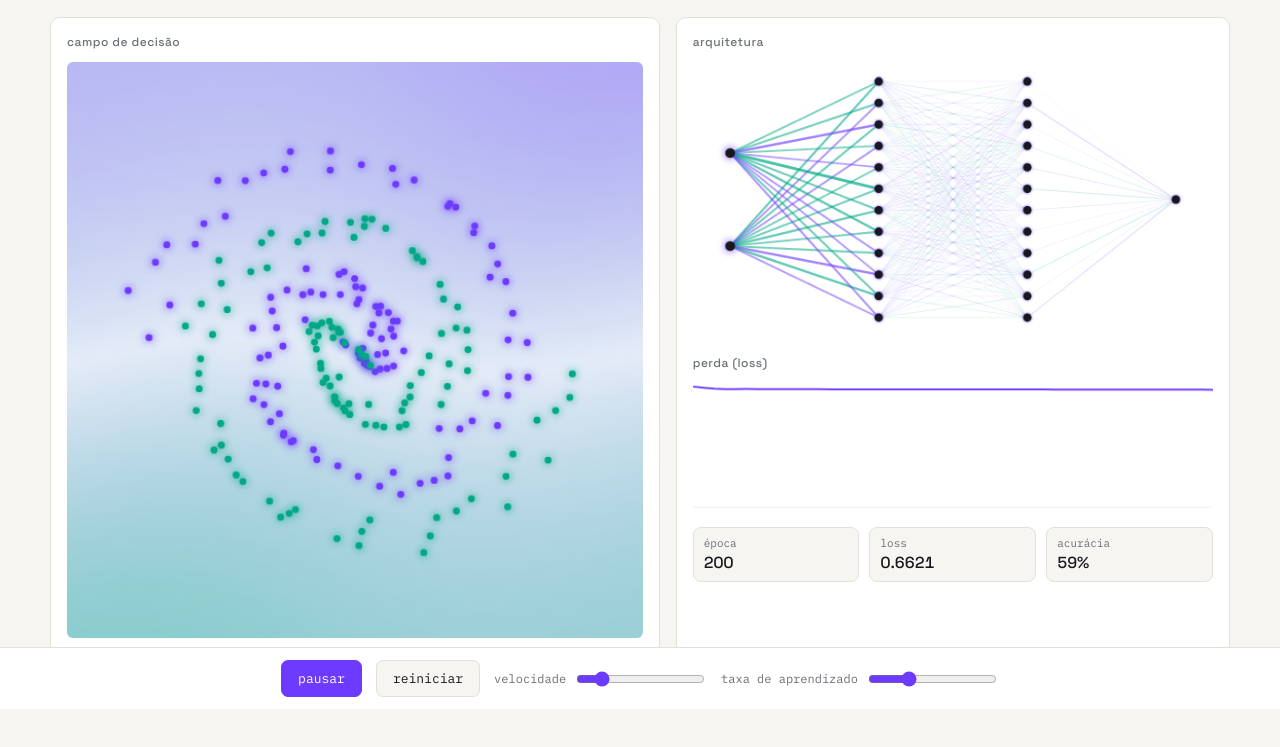
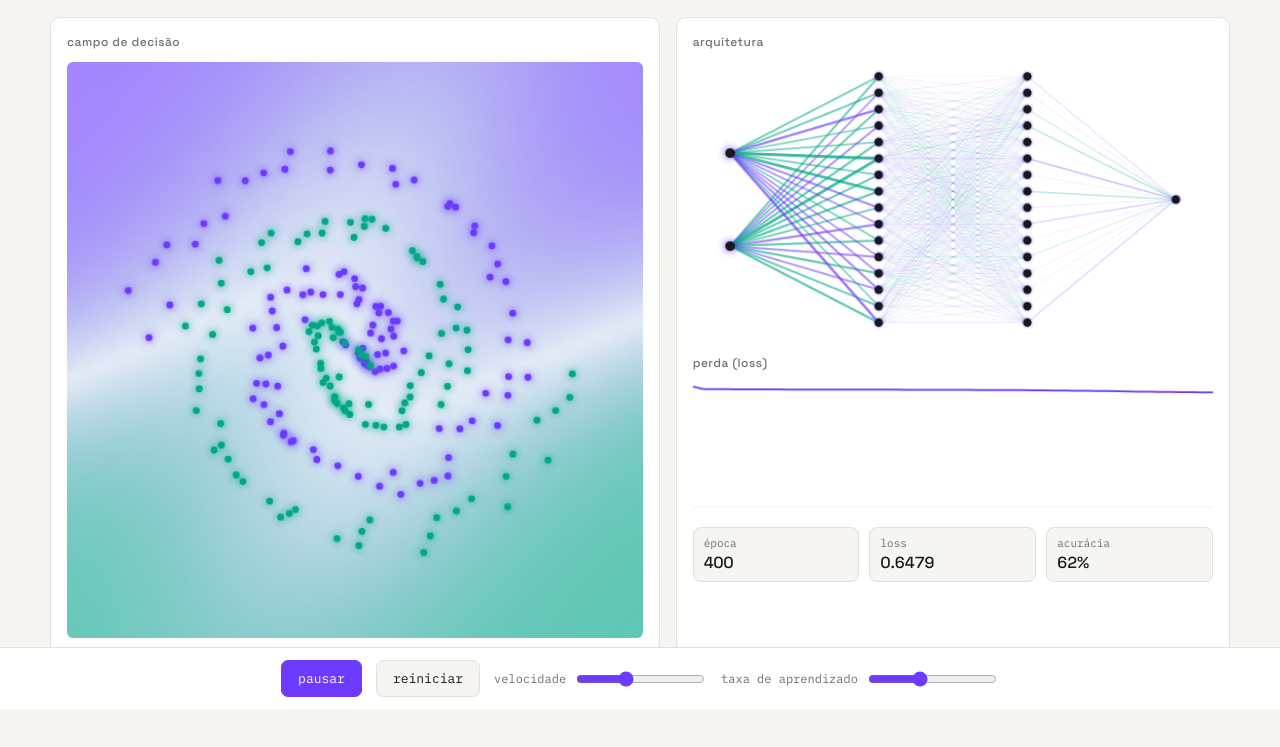
Before and after one commit to rafaelsodrepsc/neura, a plain HTML site: page index.html in a window 1280 px wide. Shown: the part 91-838 px from the top of the page. Drawn offline with Linux system fonts and the light colour scheme; animation ran at ten frames a second.

Commit message:
feat: tune network size and defaults for faster visible convergence

```diff
--- a/app.js
+++ b/app.js
@@ -126,7 +126,7 @@ class NeuralNetwork {
 
 // --- estado --------------------------------------------------------------
 
-const HIDDEN_SIZES = [2, 12, 12, 1];
+const HIDDEN_SIZES = [2, 16, 16, 1];
 let data = buildDataset();
 let net = new NeuralNetwork(HIDDEN_SIZES);
 let running = true;
--- a/index.html
+++ b/index.html
@@ -47,12 +47,12 @@
 
     <label class="slider">
       <span>velocidade</span>
-      <input id="speedRange" type="range" min="1" max="20" value="4" />
+      <input id="speedRange" type="range" min="1" max="20" value="8" />
     </label>
 
     <label class="slider">
       <span>taxa de aprendizado</span>
-      <input id="lrRange" type="range" min="1" max="100" value="30" />
+      <input id="lrRange" type="range" min="1" max="100" value="40" />
     </label>
   </footer>
 
```
